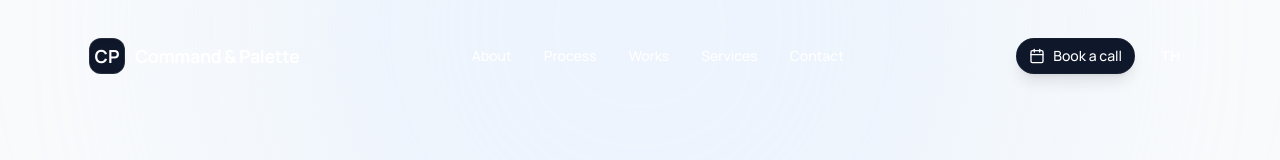
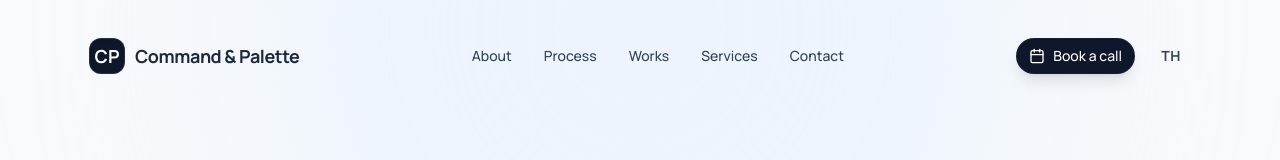
Before and after one commit to commandpaletteth/command-palette-web, a Next.js app: page /en/works in a window 1280 px wide. Shown: the top 160 px of the page. Built offline with nearby package versions, Linux system fonts and the light colour scheme; a web font is replaced by a local one.

Commit message:
adjust navbar readability and dark when on hero

```diff
--- a/components/Navbar.tsx
+++ b/components/Navbar.tsx
@@ -14,7 +14,7 @@ export default function Navbar() {
   const [isMobileMenuOpen, setIsMobileMenuOpen] = useState(false);
 
   const [isVisible, setIsVisible] = useState(true);
-  const [isScrolled, setIsScrolled] = useState(false); // 🟢 เพิ่ม State เช็คว่าเลื่อนลงมาหรือยัง
+  const [isScrolled, setIsScrolled] = useState(false);
   const [lastScrollY, setLastScrollY] = useState(0);
 
   const pathname = usePathname();
@@ -34,14 +34,14 @@ export default function Navbar() {
 
         if (isMobileMenuOpen) return;
 
-        // 🟢 Logic 1: เช็คว่าเลื่อนลงมาเกิน 20px หรือยัง (เพื่อปรับความใสของกระจก)
+        // Logic 1: เช็คการเลื่อนเพื่อปรับพื้นหลัง (Glass Effect)
         if (currentScrollY > 20) {
             setIsScrolled(true);
         } else {
             setIsScrolled(false);
         }
 
-        // Logic 2: ซ่อน/แสดง Navbar (เหมือนเดิม)
+        // Logic 2: การซ่อน/แสดง Navbar
         if (isDesktop) {
           setIsVisible(true);
         } else {
@@ -79,8 +79,8 @@ export default function Navbar() {
                 max-w-6xl mx-auto h-16 px-6 flex items-center justify-between rounded-full
                 transition-all duration-500
                 ${isScrolled
-                    ? 'bg-white/70 backdrop-blur-xl border border-white/40 shadow-xl shadow-black/5' // ตอนเลื่อนลง: ขุ่นขึ้นให้อ่านง่าย
-                    : 'bg-transparent backdrop-blur-none border border-transparent shadow-none' // ตอนอยู่บนสุด: ใสวิ้ง 100%
+                    ? 'bg-white/60 backdrop-blur-md border border-white/40 shadow-xl shadow-black/5' // ตอนเลื่อน: กระจกฝ้า + ขอบจางๆ
+                    : 'bg-transparent backdrop-blur-none border border-transparent shadow-none' // ตอนอยู่บนสุด: ใส 100% ไม่มีขอบ
                 }
                 ${isMobileMenuOpen ? 'opacity-0 pointer-events-none' : 'opacity-100'}
             `}
@@ -88,28 +88,24 @@ export default function Navbar() {
 
           {/* Logo */}
           <Link href={`/${locale}`} className="flex items-center gap-2.5 group">
+            {/* กล่อง Logo สีเข้มตลอดเวลา */}
             <div className="w-9 h-9 bg-slate-900 rounded-xl flex items-center justify-center shadow-inner border border-white/10 group-hover:scale-105 transition-transform">
               <span className="text-white font-bold text-lg">CP</span>
             </div>
-            {/* 🟢 ใช้ mix-blend-difference กับ Logo Text */}
-            <span className={`text-lg font-bold tracking-tight transition-colors duration-300 ${isScrolled ? 'text-slate-800' : 'text-slate-800 mix-blend-difference text-white'}`}>
+            {/* ชื่อแบรนด์ สีเข้มตลอดเวลา */}
+            <span className="text-lg font-bold text-slate-800 tracking-tight">
               Command & Palette
             </span>
           </Link>
 
           {/* Desktop Menu */}
-          {/* 🟢 Menu: ใช้ Logic สลับสี
-              - ถ้ายังไม่ Scrolled (อยู่บนสุด): ใช้ mix-blend-difference (กลับสีตามพื้นหลัง)
-              - ถ้า Scrolled แล้ว (พื้นหลังขุ่น): ใช้สีดำปกติ (slate-700)
-          */}
-          <nav className={`hidden md:flex items-center gap-8 text-sm font-medium transition-colors duration-300 ${
-              isScrolled ? 'text-slate-700' : 'text-white mix-blend-difference'
-          }`}>
-            <Link href={`/${locale}/about`} className="hover:opacity-70 transition-opacity">{t("about")}</Link>
-            <Link href={`/${locale}/process`} className="hover:opacity-70 transition-opacity">{t("process")}</Link>
-            <Link href={`/${locale}/works`} className="hover:opacity-70 transition-opacity">{t("works")}</Link>
-            <Link href={`/${locale}/services`} className="hover:opacity-70 transition-opacity">{t("services")}</Link>
-            <Link href={`/${locale}/contact`} className="hover:opacity-70 transition-opacity">Contact</Link>
+          {/* เมนู สีเข้มตลอดเวลา (Slate-700) เพื่อให้อ่านออกบนพื้นขาว Hero */}
+          <nav className="hidden md:flex items-center gap-8 text-sm font-medium text-slate-700">
+            <Link href={`/${locale}/about`} className="hover:text-slate-900 transition-colors">{t("about")}</Link>
+            <Link href={`/${locale}/process`} className="hover:text-slate-900 transition-colors">{t("process")}</Link>
+            <Link href={`/${locale}/works`} className="hover:text-slate-900 transition-colors">{t("works")}</Link>
+            <Link href={`/${locale}/services`} className="hover:text-slate-900 transition-colors">{t("services")}</Link>
+            <Link href={`/${locale}/contact`} className="hover:text-slate-900 transition-colors">Contact</Link>
           </nav>
 
           {/* Actions */}
@@ -117,10 +113,10 @@ export default function Navbar() {
             <Button
               variant="ghost"
               size="icon"
-              className="md:hidden hover:bg-white/20"
+              className="md:hidden hover:bg-slate-100" // ปรับ Hover ให้เข้ากับ Theme ขาว
               onClick={() => setIsMobileMenuOpen(true)}
             >
-              <Menu className={`w-5 h-5 ${isScrolled ? 'text-slate-700' : 'text-white mix-blend-difference'}`} />
+              <Menu className="w-5 h-5 text-slate-800" /> {/* Icon สีเข้ม */}
             </Button>
 
             <a href="https://calendly.com/command-palette-th/45min" target="_blank" rel="noopener noreferrer">
@@ -133,10 +129,7 @@ export default function Navbar() {
               onClick={switchLanguage}
               variant="ghost"
               size="sm"
-              className={`
-                rounded-full w-10 px-0 ml-1 text-sm font-bold tracking-wide transition-all
-                ${isScrolled ? 'text-slate-700 hover:bg-slate-100' : 'text-white mix-blend-difference hover:bg-white/20'}
-              `}
+              className="rounded-full w-10 px-0 ml-1 text-sm font-bold tracking-wide text-slate-700 hover:bg-slate-100 transition-all"
               title={locale === "en" ? "Switch to Thai" : "Switch to English"}
             >
               {locale === "en" ? "TH" : "EN"}
@@ -145,7 +138,7 @@ export default function Navbar() {
         </div>
       </header>
 
-      {/* Mobile Menu (เหมือนเดิม) */}
+      {/* Mobile Menu (คงเดิม) */}
       {isMobileMenuOpen && (
         <div className="fixed inset-0 z-[60] bg-white/95 backdrop-blur-2xl md:hidden animate-in slide-in-from-right-10 fade-in duration-300 flex flex-col">
             <div className="h-24 px-6 flex items-center justify-between border-b border-slate-100/50">
```
